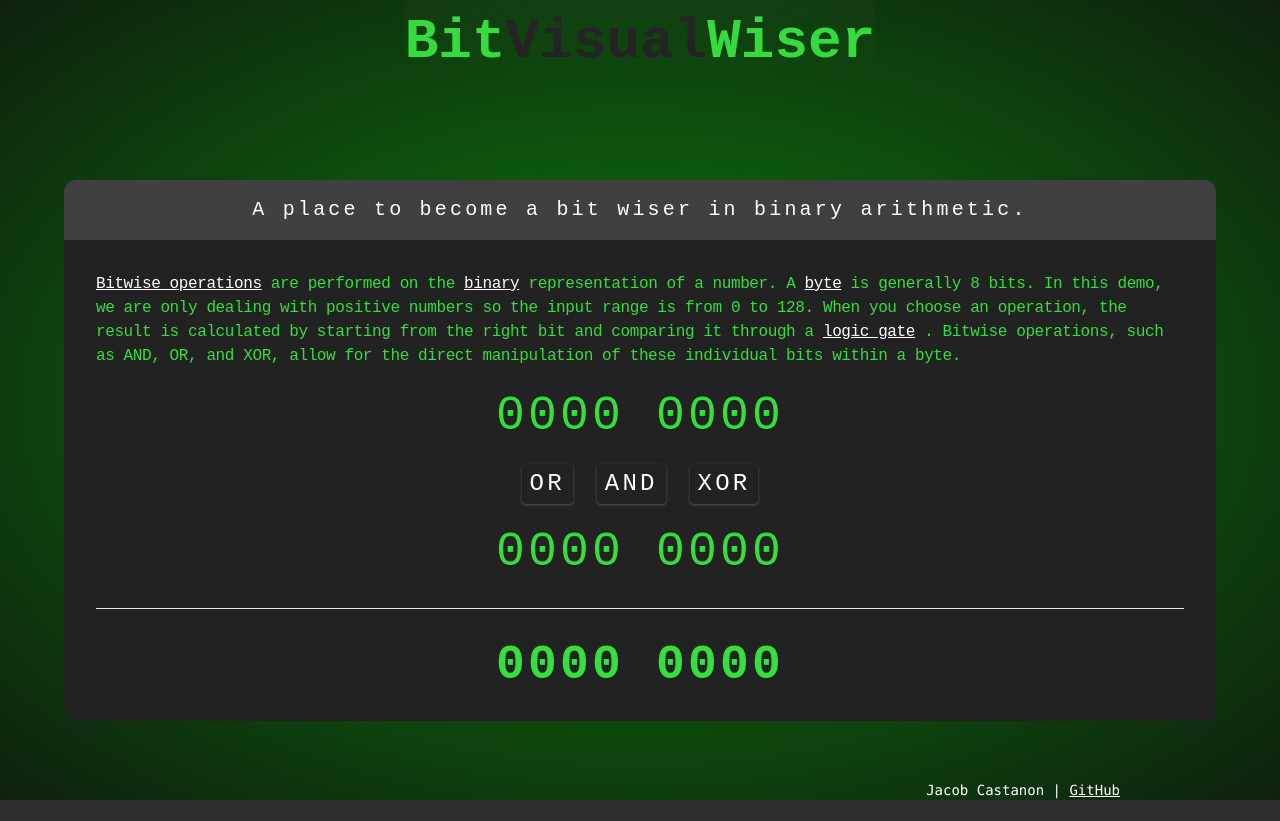
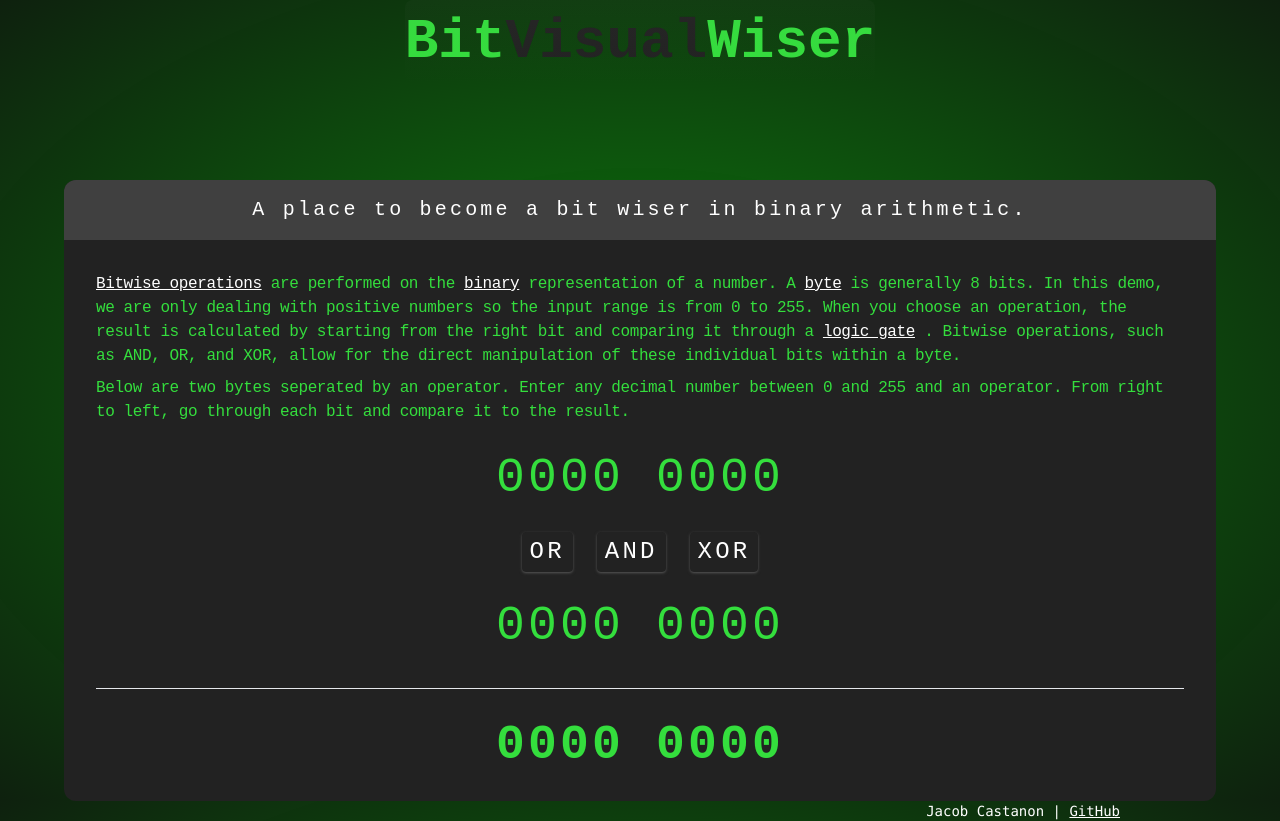
Before and after one commit to jacastanon01/BitVisualWise, a React (Vite) app: page / in a window 1280 px wide. Before the commit the page ends 800 px from the top, so only its background shows below. Built offline with nearby package versions, Linux system fonts and the light colour scheme.

Commit message:
added validation to input and corrected introduction with valid input values and more clarification

```diff
--- a/src/components/InputShell/BitInputControls.tsx
+++ b/src/components/InputShell/BitInputControls.tsx
@@ -2,12 +2,14 @@ import InputWrapper from './InputWrapper';
 import OperationButtons from './OperationButtons';
 
 const BitInputControls = () => (
-  <div className='w-full mt-6 flex flex-col justify-between items-center mx-auto'>
-    <section className='items-stretch flex flex-col space-y-4'>
-      <InputWrapper name='value' />
-      <OperationButtons />
-      <InputWrapper name='otherValue' />
-    </section>
+  <div className='mt-6 flex flex-col flex-grow-0 justify-between items-center mx-auto'>
+    <div className='w-full'>
+      <section className='h-52 flex-col flex-grow-0 flex justify-evenly items-center space-y-4'>
+        <InputWrapper name='value' />
+        <OperationButtons />
+        <InputWrapper name='otherValue' />
+      </section>
+    </div>
   </div>
 );
 
--- a/src/components/InputShell/InputWrapper.tsx
+++ b/src/components/InputShell/InputWrapper.tsx
@@ -28,6 +28,7 @@ function InputWrapper({ name }: IBitInputProps) {
       }
     } else {
       const parsedValue = parseInt(newValue, 10);
+      if (parsedValue > 255) return;
 
       if (!isNaN(parsedValue) && activeInput?.name == name) {
         const bitWrapperObj = createBitWrapper(parsedValue);
--- a/src/components/InputShell/Introduction.tsx
+++ b/src/components/InputShell/Introduction.tsx
@@ -1,34 +1,8 @@
-// import Anchor from '../shared/Anchor';
-
-// const Introduction = () => (
-//   <p className='leading-normal  tracking-tight text-wrap text-sm md:text-base space-y-2'>
-//     <Anchor href='https://en.wikipedia.org/wiki/Bitwise_operation'>
-//       Bitwise operations
-//     </Anchor>{' '}
-//     are performed on the{' '}
-//     <Anchor href='https://learn.circuitverse.org/docs/binary-representation/binary-numbers.html'>
-//       binary
-//     </Anchor>{' '}
-//     representation of a number. A{' '}
-//     <Anchor href='https://www.khanacademy.org/computing/computers-and-internet/xcae6f4a7ff015e7d:digital-information/xcae6f4a7ff015e7d:bits-and-bytes/a/byte-sized-bits'>
-//       byte
-//     </Anchor>{' '}
-//     starts at the right-most bit and goes all the way up to the 8th bit. In this
-//     demo, we are only dealing with positive numbers so the input range is from 0
-//     to 128. When you chose an operation, the result is calulated by starting
-//     from the right bit and comparing it using a thru a{' '}
-//     <Anchor href='https://www.khanacademy.org/computing/computers-and-internet/xcae6f4a7ff015e7d:computers/xcae6f4a7ff015e7d:logic-gates-and-circuits/a/logic-gates'>
-//       logic gate
-//     </Anchor>{' '}
-//   </p>
-// );
-
-// export default Introduction;
-
 import Anchor from '../shared/Anchor';
 
 const Introduction = () => (
-  <p className='leading-normal tracking-tight text-sm md:text-base space-y-2'>
+  <div className='leading-normal tracking-tight text-sm md:text-base space-y-2'>
+    <p>
       <Anchor href='https://en.wikipedia.org/wiki/Bitwise_operation'>
         Bitwise operations
       </Anchor>
@@ -40,16 +14,22 @@ const Introduction = () => (
       <Anchor href='https://www.khanacademy.org/computing/computers-and-internet/xcae6f4a7ff015e7d:digital-information/xcae6f4a7ff015e7d:bits-and-bytes/a/byte-sized-bits'>
         byte
       </Anchor>
-    is generally 8 bits. In this demo, we are only dealing with positive numbers
-    so the input range is from 0 to 128. When you choose an operation, the
-    result is calculated by starting from the right bit and comparing it through
-    a
+      is generally 8 bits. In this demo, we are only dealing with positive
+      numbers so the input range is from 0 to 255. When you choose an operation,
+      the result is calculated by starting from the right bit and comparing it
+      through a
       <Anchor href='https://www.khanacademy.org/computing/computers-and-internet/xcae6f4a7ff015e7d:computers/xcae6f4a7ff015e7d:logic-gates-and-circuits/a/logic-gates'>
         logic gate
       </Anchor>
       . Bitwise operations, such as AND, OR, and XOR, allow for the direct
       manipulation of these individual bits within a byte.
     </p>
+    <p>
+      Below are two bytes seperated by an operator. Enter any decimal number
+      between 0 and 255 and an operator. From right to left, go through each bit
+      and compare it to the result.
+    </p>
+  </div>
 );
 
 export default Introduction;
```
Lines whose indentation alone changed are shown as unchanged.
